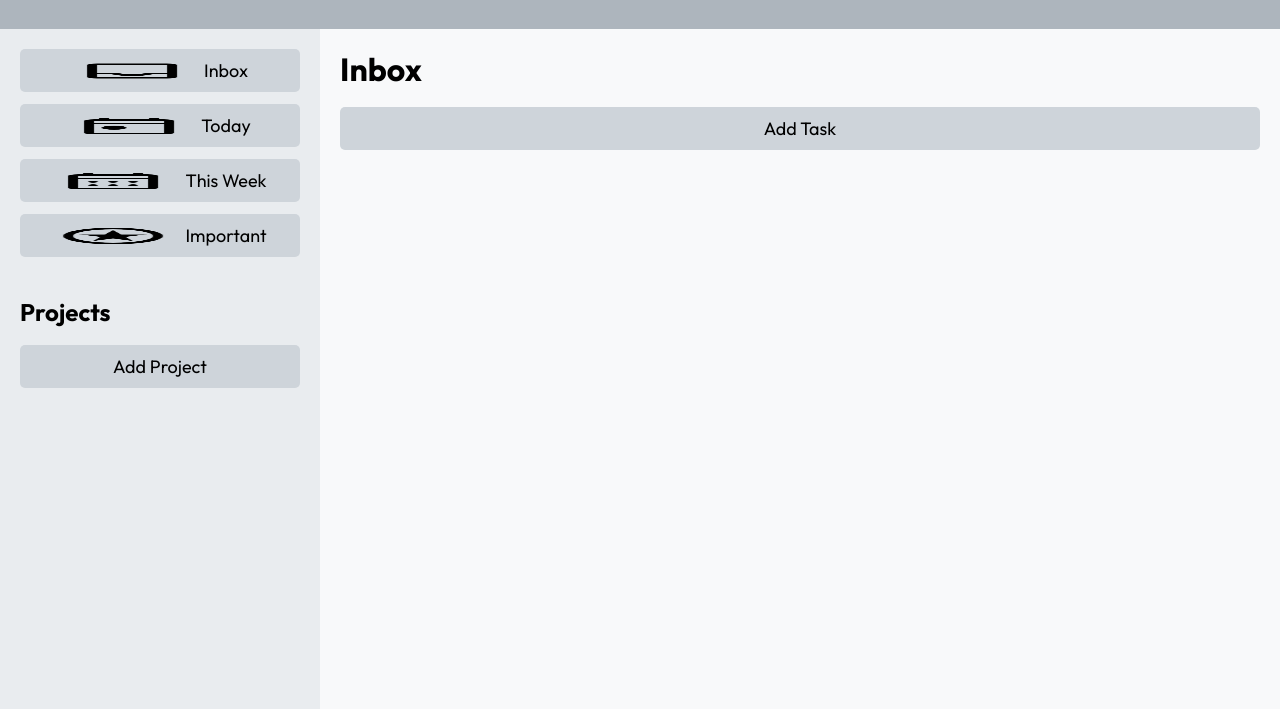
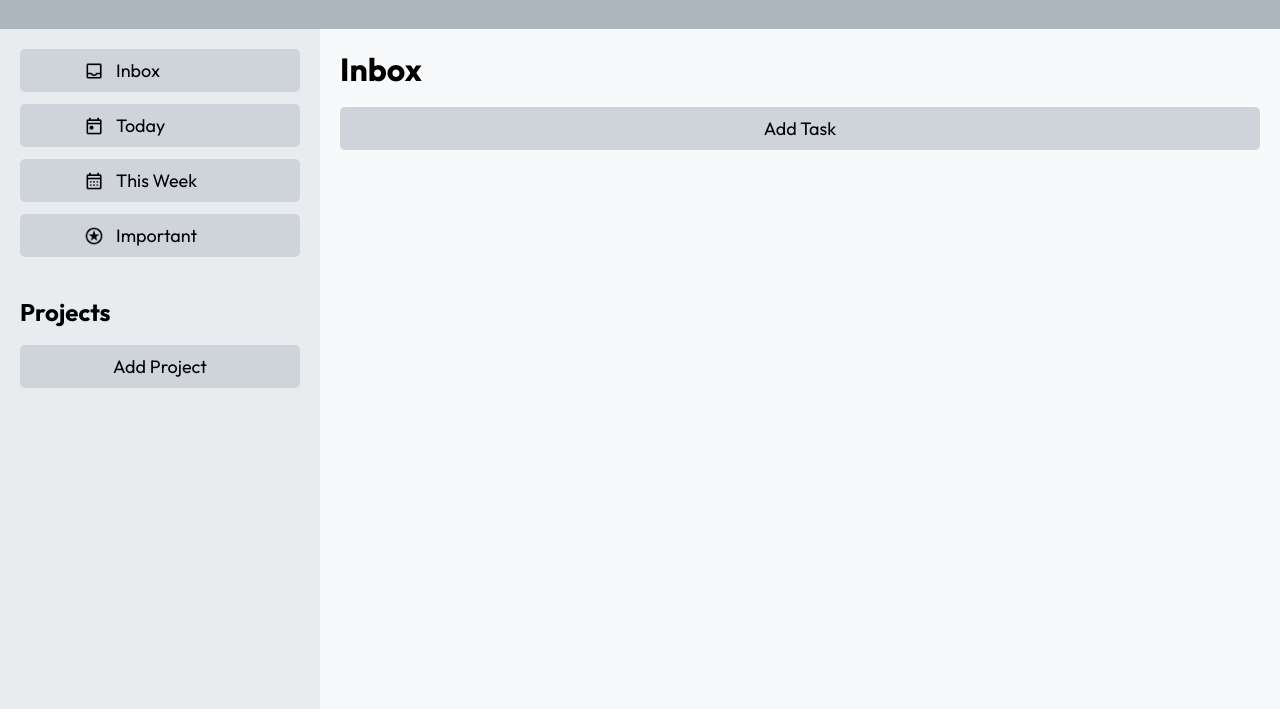
Before and after one commit to gnanaprakash2918/Todo-List, a website built with webpack: page src/index.html in a window 1280 px wide. Shown: the part 91-800 px from the top of the page. Built offline with nearby package versions, Linux system fonts and the light colour scheme.

Commit message:
Fix icons in left-panel

```diff
--- a/src/style.css
+++ b/src/style.css
@@ -108,6 +108,6 @@ main {
   width: 20px;
 }
 
-.btn img {
+.btn span {
   width: 50%;
 }
```
